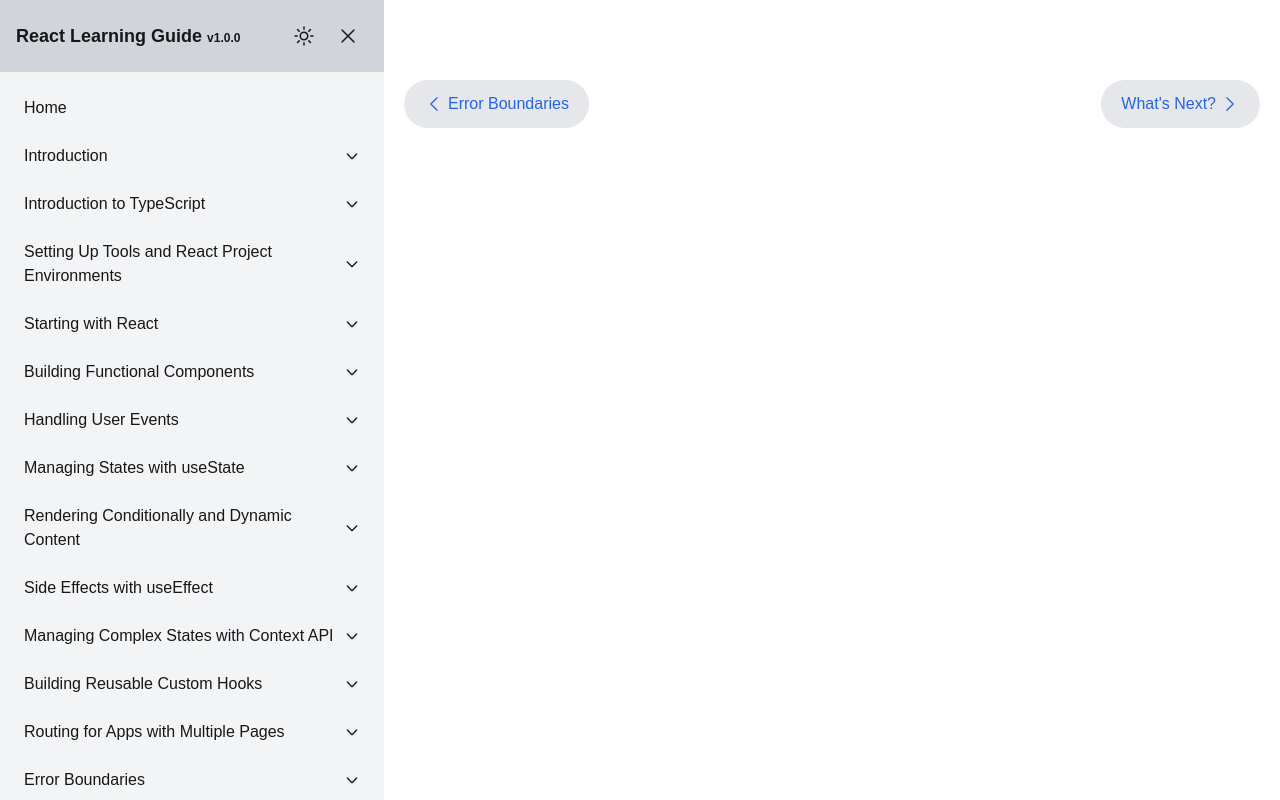
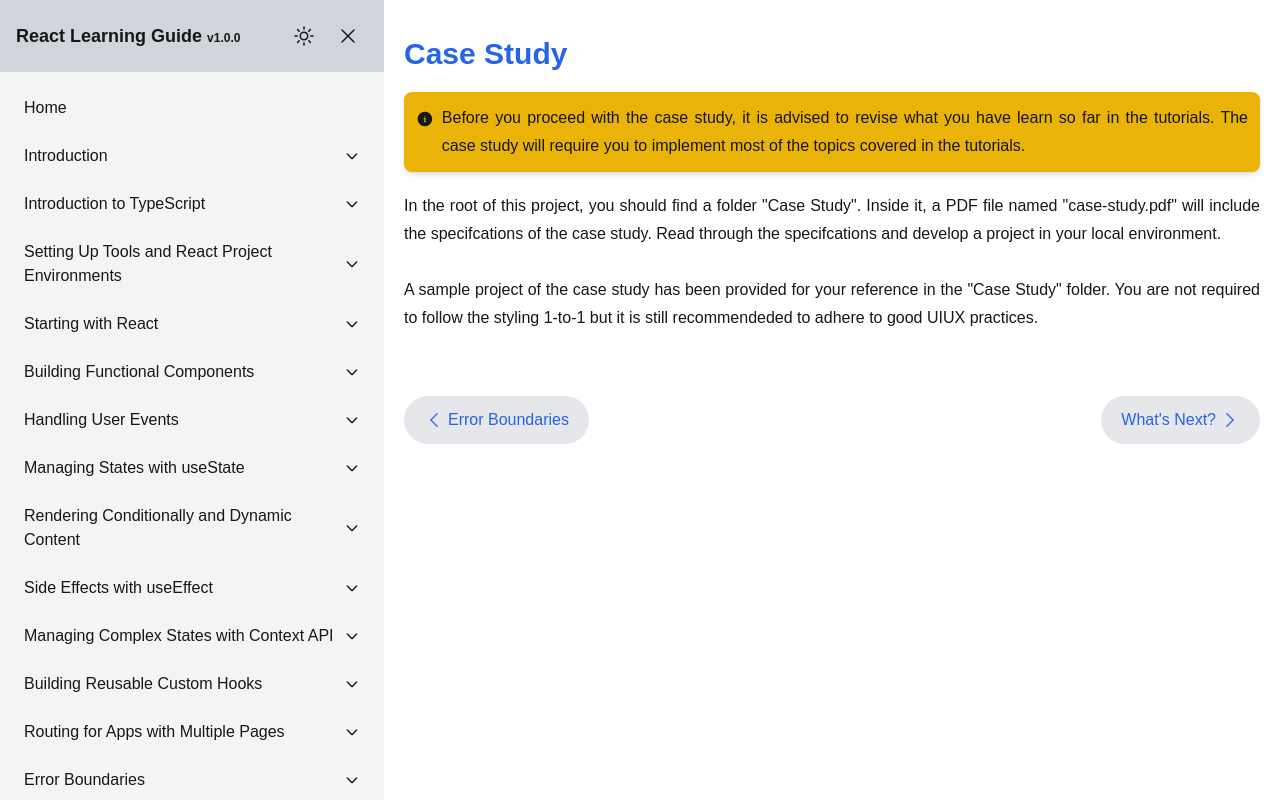
Before and after one commit to terence-h/react-tutorial, a Next.js app: page /case-study in a window 1280 px wide. Built offline with nearby package versions, Linux system fonts and the light colour scheme.

Commit message:
Added in Error Boundaries into navbar.

```diff
--- a/app/case-study/page.tsx
+++ b/app/case-study/page.tsx
@@ -1,9 +1,17 @@
 import Section from "@/app/components/Section";
-import Pagination from "@/app/components/Pagination";
+import Header from "../components/Header";
+import Paragraph from "../components/Paragraph";
+import InformationText from "../components/InformationText";
+import Pagination from "../components/Pagination";
 
 export default function Page() {
     return (
         <Section>
+            <Header>Case Study</Header>
+            <InformationText><Paragraph>Before you proceed with the case study, it is advised to revise what you have learn so far in the tutorials. The case study will require you to implement most of the topics covered in the tutorials.</Paragraph></InformationText>
+            <Paragraph className="mt-5">In the root of this project, you should find a folder &quot;Case Study&quot;. Inside it, a PDF file named &quot;case-study.pdf&quot; will include the specifcations of the case study. Read through the specifcations and develop a project in your local environment.
+                <br /><br />A sample project of the case study has been provided for your reference in the &quot;Case Study&quot; folder. You are not required to follow the styling 1-to-1 but it is still recommendeded to adhere to good UIUX practices.
+                </Paragraph>
             <Pagination
                 previousLabel="Error Boundaries"
                 previousPath="/tutorials/error-boundaries"
--- a/app/tutorials/error-boundaries/ExternalPackagesErrorBoundaries.tsx
+++ b/app/tutorials/error-boundaries/ExternalPackagesErrorBoundaries.tsx
@@ -4,7 +4,7 @@
 
 export default function ExternalPackagesErrorBoundaries() {
     return (
-        <article id="external-packages">
+        <article id="external-package">
             <Header>External Package (react-error-boundary)</Header>
             <Paragraph>External package like <Hyperlink href="https://www.npmjs.com/package/react-error-boundary">react-error-boundary</Hyperlink> makes it easy to implement error boundaries with more functionalities and customisations. However, it creates more dependencies to your project. Weigh in the pros and cons before using external packages.
                 <br /><br />We won&apos;t be going through it but feel free to try it out.
--- a/app/utils/pagesMapping.ts
+++ b/app/utils/pagesMapping.ts
@@ -143,6 +143,9 @@
         name: "Error Boundaries",
         subCategories: [
             { id: 141, name: "Introduction to Error Boundaries", link: "/tutorials/error-boundaries#introduction" },
+            { id: 142, name: "Limitations of Error Boundaries", link: "/tutorials/error-boundaries#limitations" },
+            { id: 143, name: "Implementing an Error Boundary", link: "/tutorials/error-boundaries#implementation" },
+            { id: 144, name: "External Package (react-error-boundary)", link: "/tutorials/error-boundaries#external-package" },
         ]
     },
     {
```
